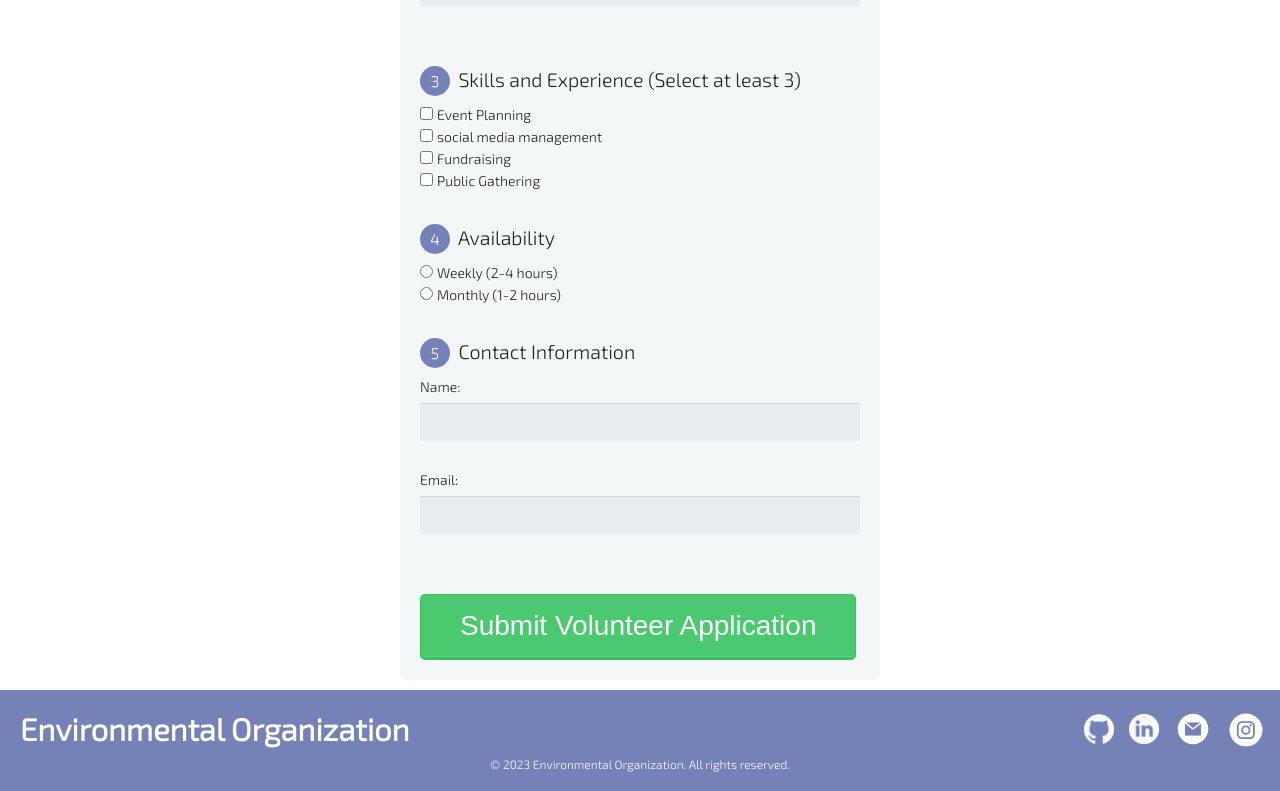
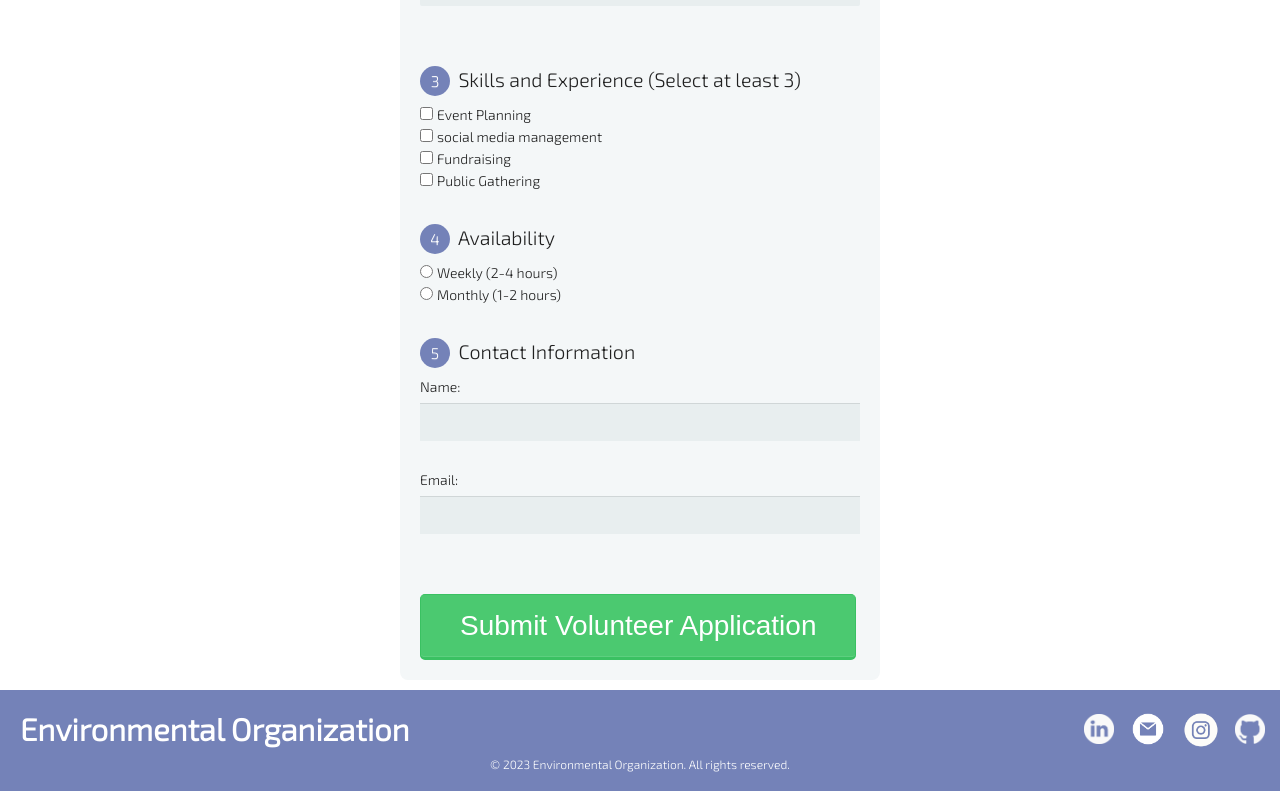
Before and after one commit to Prudhvi2k3/IIIT, a React (Create React App) app: page / in a window 1280 px wide. Shown: the part 2947-3738 px from the top of the page. Built offline with nearby package versions, Linux system fonts and the light colour scheme.

Commit message:
modified:   src/components/Footer.js

```diff
--- a/src/components/Footer.js
+++ b/src/components/Footer.js
@@ -16,11 +16,6 @@ const Footer = () => {
         </div>
         <div className="right-content">
           <span className="social-link">
-            <a href="https://github.com/Prudhvi2k3" target="_blank" rel="noopener noreferrer">
-            <img src={githubLogo} alt="GitHub Logo" className="social-logo" />
-            </a>
-          </span>
-          <span className="social-link">
             <a href="https://www.linkedin.com/in/prudhvi-ankamreddi/" target="_blank" rel="noopener noreferrer">
               <img src={linkedin} alt="LinkedIn Logo" className="social-logo" />
             </a>
@@ -35,6 +30,11 @@ const Footer = () => {
               <img src={instagramLogo} alt="Instagram Logo" className="insta-logo" />
             </a>
           </span>
+          <span className="social-link">
+            <a href="https://github.com/Prudhvi2k3" target="_blank" rel="noopener noreferrer">
+            <img src={githubLogo} alt="GitHub Logo" className="social-logo" />
+            </a>
+          </span>
         </div>
       </div>
       <div className="copyright">&copy; 2023 Environmental Organization. All rights reserved.</div>
```
